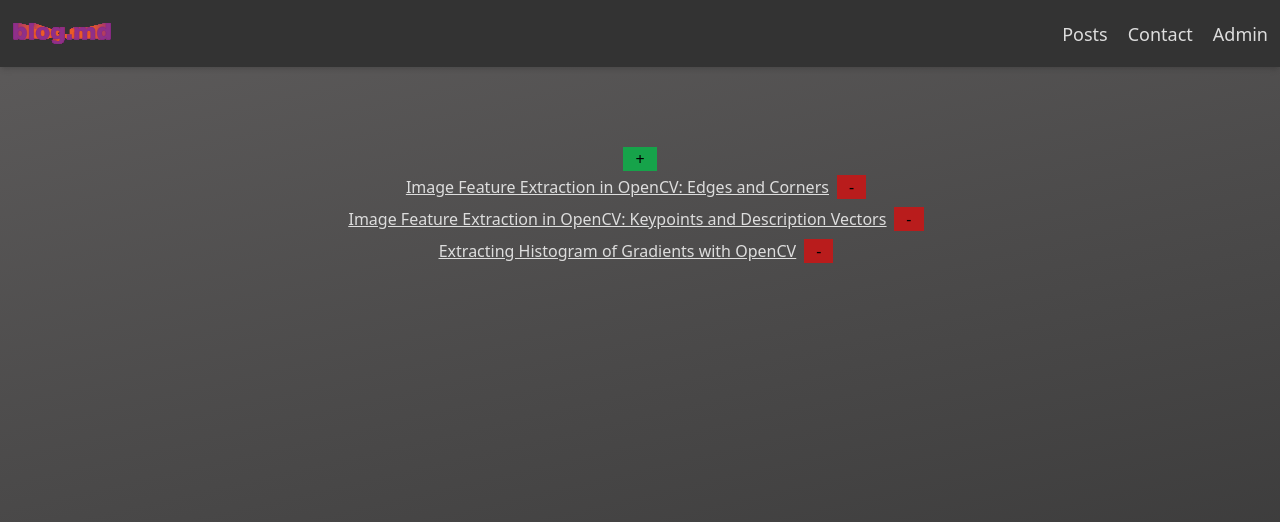
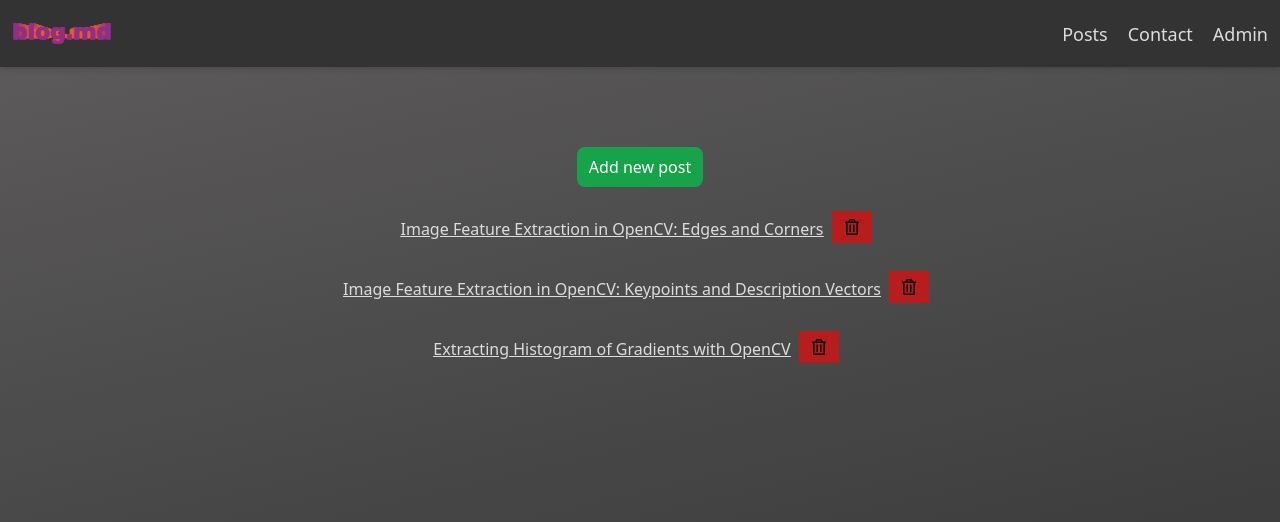
Before and after one commit to Kwiasek/blogdotmd, a React (Vite) app: page /admin in a window 1280 px wide. Shown: the top 522 px of the page. Built offline with nearby package versions, Linux system fonts and the light colour scheme.

Commit message:
State is now being stored in localstorage

```diff
--- a/src/components/Admin.jsx
+++ b/src/components/Admin.jsx
@@ -2,6 +2,8 @@ import { useDispatch, useSelector } from "react-redux";
 import Navbar from "./Navbar";
 import { addNewPost, removePost } from "../state/postsSlice";
 import { Link } from "react-router-dom";
+import { useEffect } from "react";
+import { FaRegTrashAlt } from "react-icons/fa";
 
 const selectPosts = (state) => state.value.posts;
 
@@ -9,27 +11,34 @@ const Admin = () => {
   const dispatch = useDispatch();
   const posts = useSelector(selectPosts);
   const reversed = [...posts].reverse();
-
+  const state = useSelector((state) => state.value);
+  useEffect(() => {
+    localStorage.setItem("posts", JSON.stringify(state));
+  }, [state]);
   return (
     <>
       <Navbar />
-      <div className="w-screen flex flex-col items-center justify-center pt-20">
-        <button
-          className="px-3 bg-green-600 text-black"
-          onClick={() => dispatch(addNewPost())}
-        >
-          +
-        </button>
+      <div className="w-screen flex flex-col gap-5 items-center justify-center pt-20">
+        <div>
+          <button
+            className="px-3 py-2 bg-green-600 text-white rounded-lg"
+            onClick={() => dispatch(addNewPost())}
+          >
+            Add new post
+          </button>
+        </div>
         {reversed &&
           reversed.map((post) => {
             return (
               <div key={post.id} className="py-1 underline cursor-pointer">
                 <Link to={`/edit/${post.id}`}>{post.title}</Link>
                 <button
-                  className="mx-2 px-3 bg-red-700 text-black"
-                  onClick={() => dispatch(removePost(post.id))}
+                  className="mx-2 px-3 py-2 bg-red-700 text-black"
+                  onClick={() => {
+                    dispatch(removePost(post.id));
+                  }}
                 >
-                  -
+                  <FaRegTrashAlt />
                 </button>
               </div>
             );
--- a/src/components/Edit.jsx
+++ b/src/components/Edit.jsx
@@ -30,7 +30,10 @@ const Edit = () => {
   const handleChangeContent = (e) => {
     setContent(e.target.value);
   };
-
+  const state = useSelector((state) => state.value);
+  useEffect(() => {
+    localStorage.setItem("posts", JSON.stringify(state));
+  }, [state]);
   useEffect(() => {
     document.querySelector("#show").innerHTML = DOMPurify.sanitize(
       marked.parse(content)
@@ -45,9 +48,10 @@ const Edit = () => {
           <div id="edit" className="flex flex-col gap-2 w-1/2 p-2">
             <button
               className="px-3 py-2 bg-green-600 text-xl rounded-lg"
-              onClick={() =>
-                dispatch(editPost({ id: postId, title, date, content }))
-              }
+              onClick={() => {
+                dispatch(editPost({ id: postId, title, date, content }));
+                alert("Saved!");
+              }}
             >
               Save
             </button>
--- a/src/state/postsSlice.js
+++ b/src/state/postsSlice.js
@@ -1,8 +1,12 @@
 import { createSlice } from "@reduxjs/toolkit";
 import posts from "../posts.json";
 
+if (!localStorage.getItem("posts")) {
+  localStorage.setItem("posts", JSON.stringify(posts));
+}
+
 const initialState = {
-  value: posts,
+  value: JSON.parse(localStorage.getItem("posts")),
 };
 
 export const postsSlice = createSlice({
@@ -15,6 +19,9 @@ export const postsSlice = createSlice({
           return post;
         }
       });
+      for (let i = 0; i < newState.length; i++) {
+        newState[i].id = i + 1;
+      }
       state.value.posts = newState;
     },
     addNewPost(state) {
```
